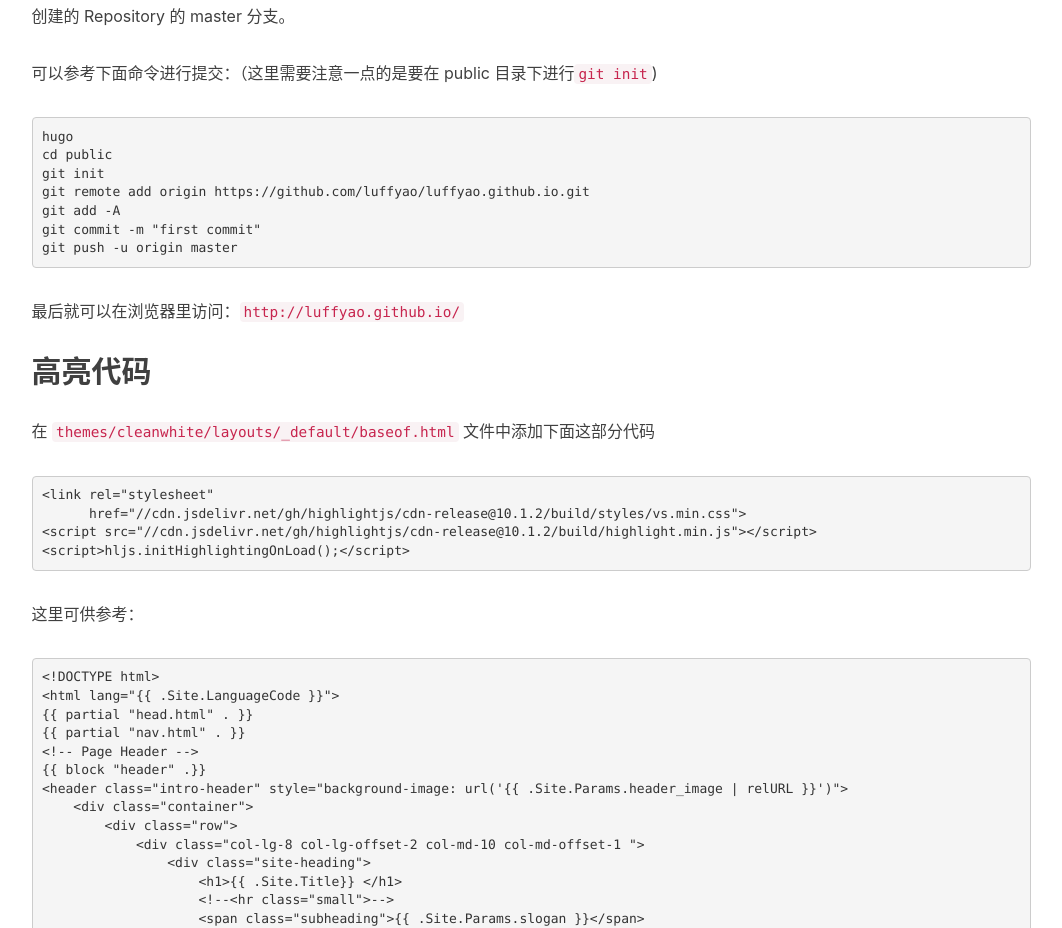
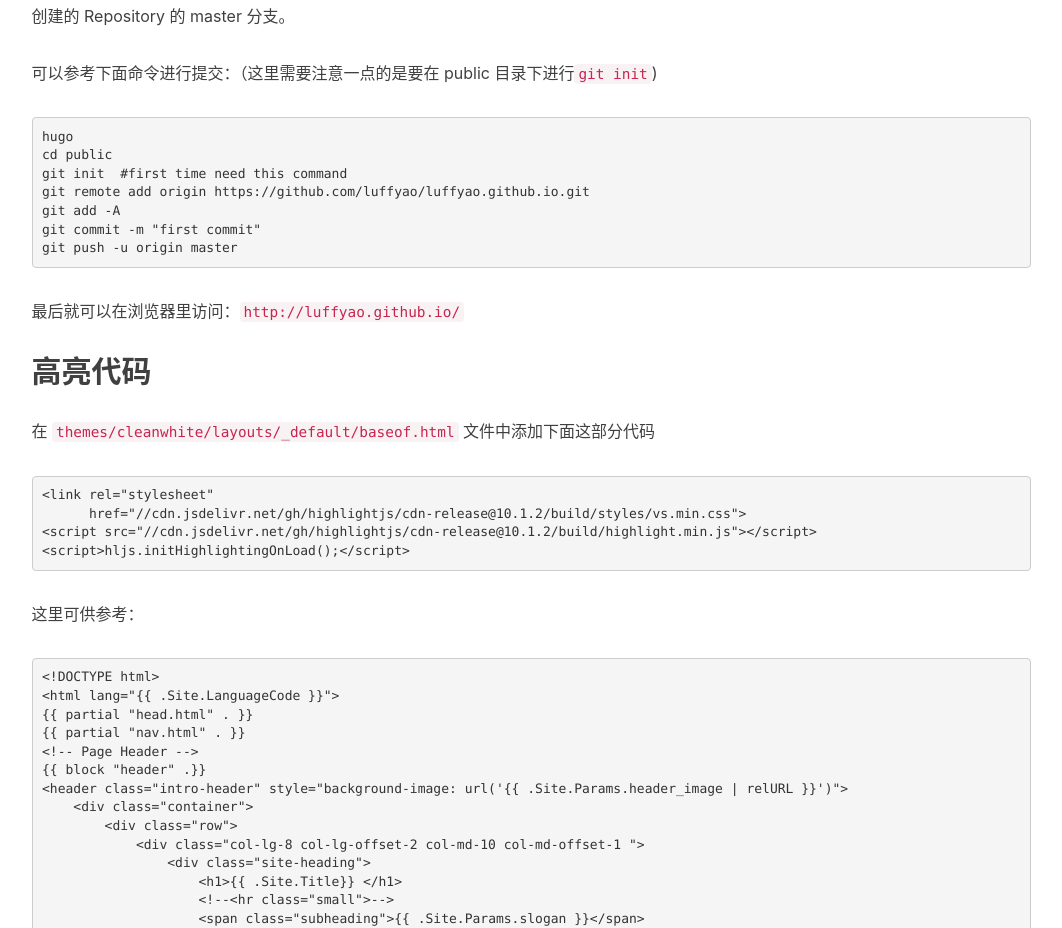
Before and after one commit to Luffy110/Luffy110.github.io, a plain HTML site: page 2020/09/migratetohugo/index.html in a window 1280 px wide. Shown: the part 2649-3577 px from the top of the page, without its empty margins (136-1198 px from the left). Drawn offline with nearby package versions, Linux system fonts and the light colour scheme; some packages are replaced by stand-ins of ours; a script that the page names is missing; a small style sheet from the web is missing.

Commit message:
add comment in migratetohugo

```diff
--- a/2020/09/migratetohugo/index.html
+++ b/2020/09/migratetohugo/index.html
@@ -310,7 +310,7 @@ hugo serve
 
 <pre><code class="language-shell">hugo
 cd public
-git init
+git init  #first time need this command
 git remote add origin https://github.com/luffyao/luffyao.github.io.git
 git add -A
 git commit -m &quot;first commit&quot;
```
Also changed, not shown: algolia.json (+1 -1 lines).
